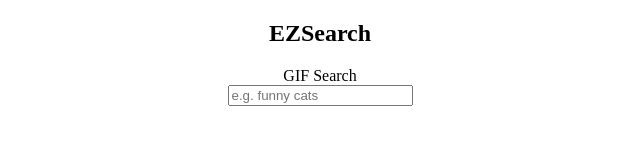
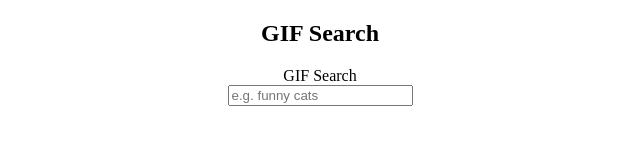
Before and after one commit to majdya/GIFit, a plain HTML site: page Public/index.html in a window 1280 px wide. Shown: the full height of the page, 320-960 px from the left. Drawn offline with Linux system fonts and the light colour scheme.

```diff
--- a/Public/index.html
+++ b/Public/index.html
@@ -9,7 +9,7 @@
   </head>
   <body>
     <section>
-      <h2>EZSearch</h2>
+      <h2>GIF Search</h2>
 
       <label for="search-input">GIF Search</label> <br />
       <input type="text" id="search-input" placeholder="e.g. funny cats" />
```
Also changed, not shown: 1 other file.
